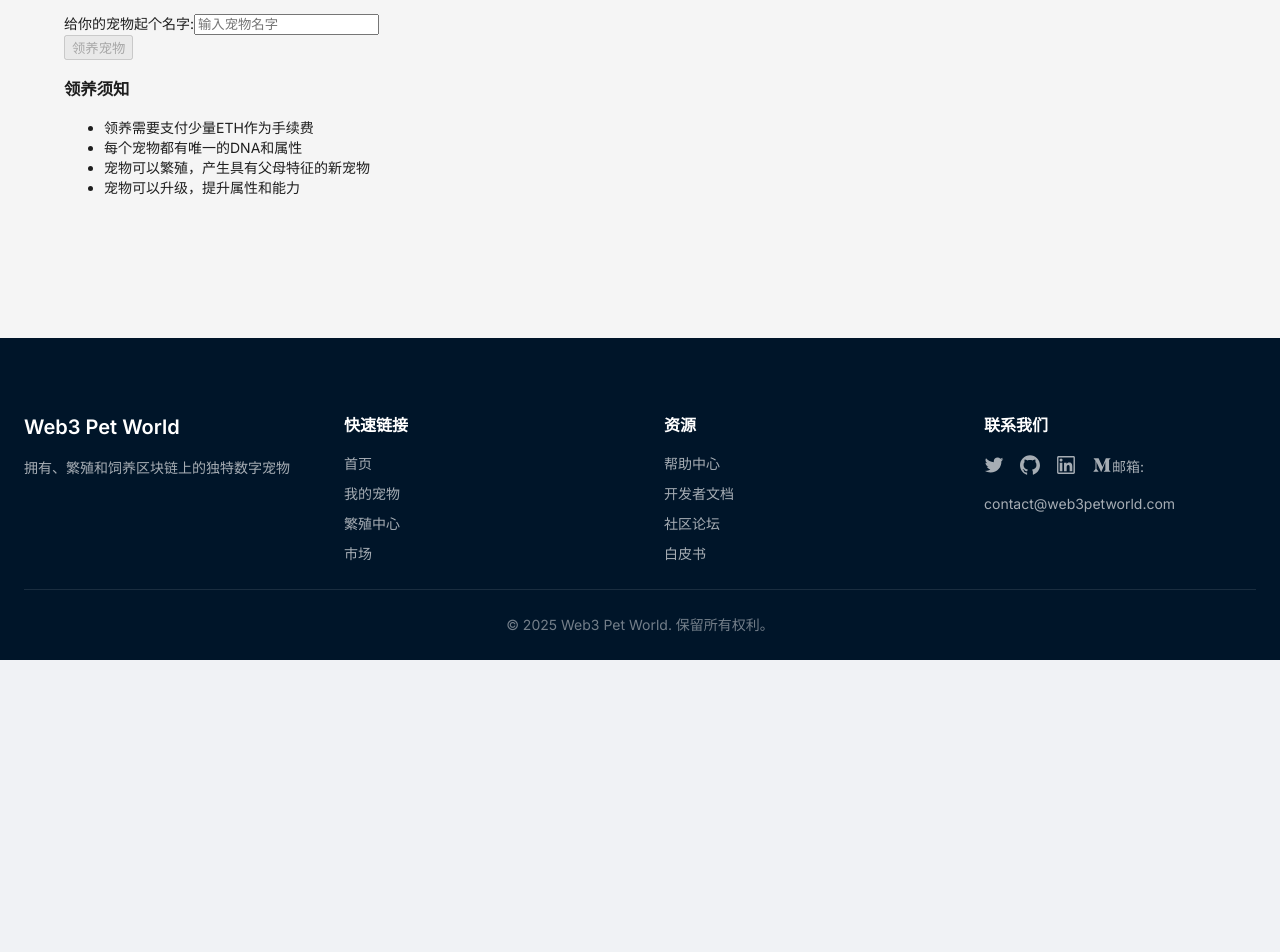
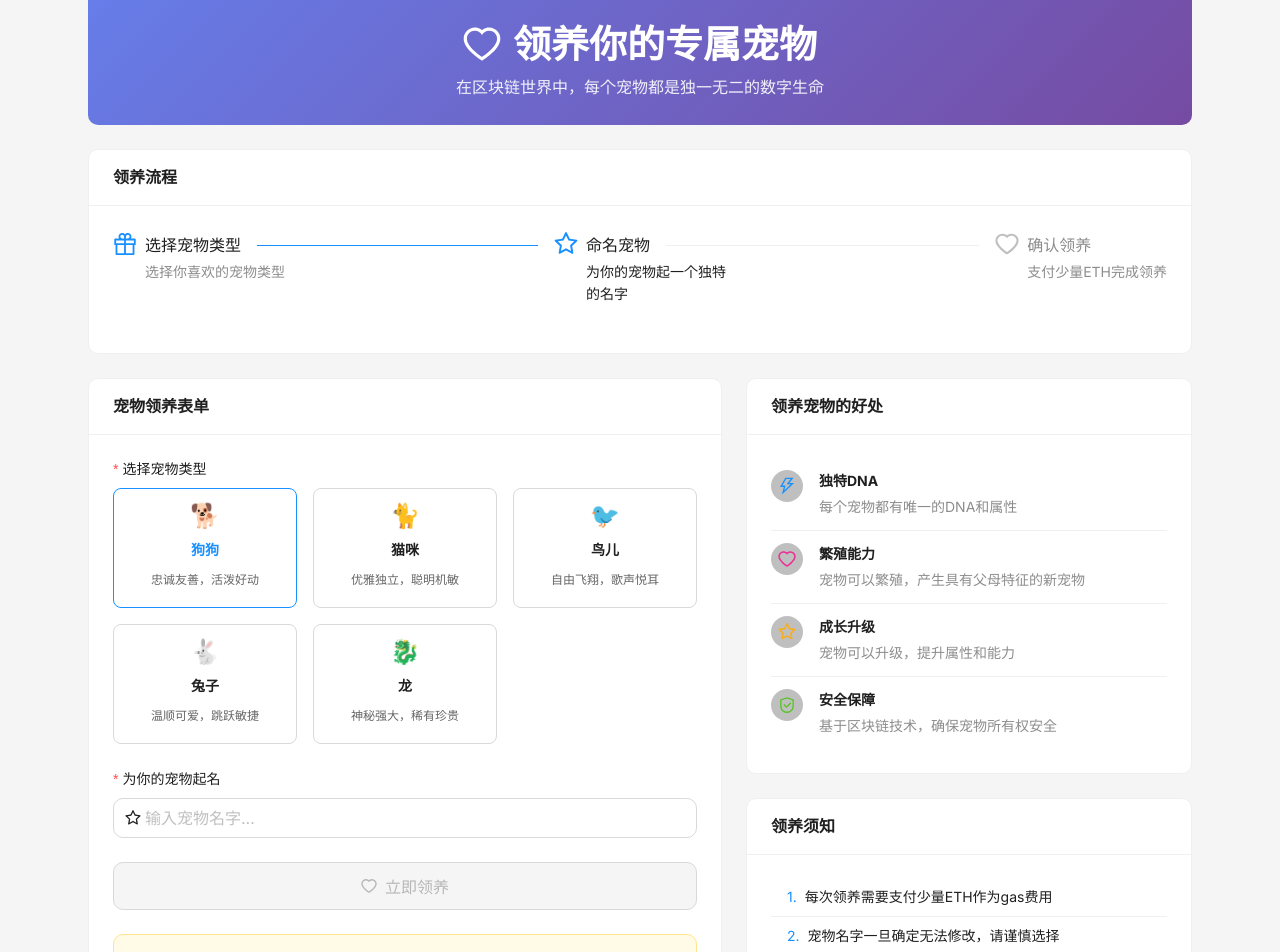
Before and after one commit to hujinbin/Web3-pet, a React (Vite) app: page /adopt in a window 1280 px wide. Shown: the part 140-1092 px from the top of the page. Before the commit the page ends 800 px from the top, so only its background shows below. Built offline with nearby package versions, Linux system fonts and the light colour scheme.

Commit message:
feat: 领养宠物页面

```diff
--- a/src/pages/AdoptPet.tsx
+++ b/src/pages/AdoptPet.tsx
@@ -2,8 +2,32 @@ import React, { useState } from 'react';
 import { useSelector, useDispatch } from 'react-redux';
 import { adoptPet } from '../store/petSlice';
 import type { RootState } from '../store/store';
-import LoadingSpinner from '../components/LoadingSpinner';
-import ErrorMessage from '../components/ErrorMessage';
+import {
+  Card,
+  Form,
+  Input,
+  Button,
+  Typography,
+  Alert,
+  Spin,
+  List,
+  Row,
+  Col,
+  Select,
+  Avatar,
+  Space,
+  Divider,
+  Steps,
+  Radio
+} from 'antd';
+import {
+  HeartOutlined,
+  CheckCircleOutlined,
+  GiftOutlined,
+  StarOutlined,
+  ThunderboltOutlined,
+  SafetyOutlined
+} from '@ant-design/icons';
 
 interface AdoptPetPageProps {}
 
@@ -13,7 +37,20 @@ const AdoptPetPage: React.FC<AdoptPetPageProps> = () => {
   const dispatch = useDispatch();
 
   const [petName, setPetName] = useState('');
+  const [petType, setPetType] = useState('dog');
   const [adoptionSuccess, setAdoptionSuccess] = useState(false);
+  const [form] = Form.useForm();
+
+  const { Title, Paragraph, Text } = Typography;
+
+  // 宠物类型选项
+  const petTypes = [
+    { value: 'dog', label: '狗狗', icon: '🐕', description: '忠诚友善，活泼好动' },
+    { value: 'cat', label: '猫咪', icon: '🐈', description: '优雅独立，聪明机敏' },
+    { value: 'bird', label: '鸟儿', icon: '🐦', description: '自由飞翔，歌声悦耳' },
+    { value: 'rabbit', label: '兔子', icon: '🐇', description: '温顺可爱，跳跃敏捷' },
+    { value: 'dragon', label: '龙', icon: '🐉', description: '神秘强大，稀有珍贵' }
+  ];
 
   const handleNameChange = (e: React.ChangeEvent<HTMLInputElement>) => {
     setPetName(e.target.value);
@@ -28,6 +65,7 @@ const AdoptPetPage: React.FC<AdoptPetPageProps> = () => {
       await dispatch(adoptPet(petName));
       setAdoptionSuccess(true);
       setPetName('');
+      form.resetFields();
 
       // 3秒后返回首页
       setTimeout(() => {
@@ -38,77 +76,259 @@ const AdoptPetPage: React.FC<AdoptPetPageProps> = () => {
     }
   };
 
+  const adoptionSteps = [
+    {
+      title: '选择宠物类型',
+      description: '选择你喜欢的宠物类型',
+      icon: <GiftOutlined />
+    },
+    {
+      title: '命名宠物',
+      description: '为你的宠物起一个独特的名字',
+      icon: <StarOutlined />
+    },
+    {
+      title: '确认领养',
+      description: '支付少量ETH完成领养',
+      icon: <HeartOutlined />
+    }
+  ];
+
+  const adoptionBenefits = [
+    {
+      title: '独特DNA',
+      description: '每个宠物都有唯一的DNA和属性',
+      icon: <ThunderboltOutlined style={{ color: '#1890ff' }} />
+    },
+    {
+      title: '繁殖能力',
+      description: '宠物可以繁殖，产生具有父母特征的新宠物',
+      icon: <HeartOutlined style={{ color: '#eb2f96' }} />
+    },
+    {
+      title: '成长升级',
+      description: '宠物可以升级，提升属性和能力',
+      icon: <StarOutlined style={{ color: '#faad14' }} />
+    },
+    {
+      title: '安全保障',
+      description: '基于区块链技术，确保宠物所有权安全',
+      icon: <SafetyOutlined style={{ color: '#52c41a' }} />
+    }
+  ];
+
   return (
-    <div className="max-w-md mx-auto">
-      <h2 className="text-2xl font-bold mb-6 text-primary">领养新宠物</h2>
+    <div style={{ padding: '24px', maxWidth: '1200px', margin: '0 auto' }}>
+      {/* 页面头部横幅 */}
+      <Card
+        style={{
+          marginBottom: '24px',
+          background: 'linear-gradient(135deg, #667eea 0%, #764ba2 100%)',
+          border: 'none'
+        }}
+      >
+        <Row align="middle" justify="center">
+          <Col xs={24} md={16} style={{ textAlign: 'center' }}>
+            <Title level={1} style={{ color: 'white', marginBottom: '8px' }}>
+              <HeartOutlined style={{ marginRight: '12px' }} />
+              领养你的专属宠物
+            </Title>
+            <Paragraph style={{ color: 'rgba(255,255,255,0.9)', fontSize: '16px', marginBottom: 0 }}>
+              在区块链世界中，每个宠物都是独一无二的数字生命
+            </Paragraph>
+          </Col>
+        </Row>
+      </Card>
 
+      {/* 领养步骤 */}
+      <Card title="领养流程" style={{ marginBottom: '24px' }}>
+        <Steps
+          current={adoptionSuccess ? 3 : (petName ? 2 : (petType ? 1 : 0))}
+          items={adoptionSteps}
+          style={{ marginBottom: '24px' }}
+        />
+      </Card>
+
+      <Row gutter={[24, 24]}>
+        {/* 左侧：领养表单 */}
+        <Col xs={24} lg={14}>
+          <Card title="宠物领养表单" style={{ height: 'fit-content' }}>
+            {adoptionSuccess ? (
+              <Alert
+                message="领养成功！"
+                description="恭喜你成功领养了一只可爱的宠物！正在跳转到首页..."
+                type="success"
+                showIcon
+                icon={<CheckCircleOutlined />}
+                style={{ marginBottom: '16px' }}
+              />
+            ) : (
+              <Form
+                form={form}
+                layout="vertical"
+                onFinish={handleAdopt}
+                initialValues={{ petType: 'dog' }}
+              >
+                {/* 宠物类型选择 */}
+                <Form.Item
+                  label="选择宠物类型"
+                  name="petType"
+                  rules={[{ required: true, message: '请选择宠物类型' }]}
+                >
+                  <Radio.Group
+                    value={petType}
+                    onChange={(e) => setPetType(e.target.value)}
+                    style={{ width: '100%' }}
+                  >
+                    <Row gutter={[16, 16]}>
+                      {petTypes.map((type) => (
+                        <Col xs={12} sm={8} key={type.value}>
+                          <Radio.Button
+                            value={type.value}
+                            style={{
+                              width: '100%',
+                              height: 'auto',
+                              padding: '12px',
+                              textAlign: 'center'
+                            }}
+                          >
+                            <div>
+                              <div style={{ fontSize: '24px', marginBottom: '4px' }}>
+                                {type.icon}
+                              </div>
+                              <div style={{ fontWeight: 'bold' }}>{type.label}</div>
+                              <div style={{ fontSize: '12px', color: '#666' }}>
+                                {type.description}
+                              </div>
+                            </div>
+                          </Radio.Button>
+                        </Col>
+                      ))}
+                    </Row>
+                  </Radio.Group>
+                </Form.Item>
+
+                {/* 宠物命名 */}
+                <Form.Item
+                  label="为你的宠物起名"
+                  name="petName"
+                  rules={[
+                    { required: true, message: '请为你的宠物起一个名字' },
+                    { min: 2, message: '宠物名字至少需要2个字符' },
+                    { max: 20, message: '宠物名字不能超过20个字符' }
+                  ]}
+                >
+                  <Input
+                    placeholder="输入宠物名字..."
+                    value={petName}
+                    onChange={handleNameChange}
+                    size="large"
+                    prefix={<StarOutlined />}
+                  />
+                </Form.Item>
+
+                {/* 错误提示 */}
+                {error && (
+                  <Alert
+                    message="领养失败"
+                    description={error}
+                    type="error"
+                    showIcon
+                    style={{ marginBottom: '16px' }}
+                  />
+                )}
+
+                {/* 领养按钮 */}
+                <Form.Item>
+                  <Button
+                    type="primary"
+                    size="large"
+                    loading={adopting}
+                    disabled={!account || !contract || !petName.trim()}
+                    onClick={handleAdopt}
+                    style={{ width: '100%', height: '48px' }}
+                    icon={<HeartOutlined />}
+                  >
+                    {adopting ? '领养中...' : '立即领养'}
+                  </Button>
+                </Form.Item>
+
+                {!account && (
+                  <Alert
+                    message="请先连接钱包"
+                    description="你需要连接MetaMask钱包才能领养宠物"
+                    type="warning"
+                    showIcon
+                    style={{ marginTop: '16px' }}
+                  />
+                )}
+              </Form>
+            )}
+          </Card>
+        </Col>
+
+        {/* 右侧：领养须知和好处 */}
+        <Col xs={24} lg={10}>
+          {/* 领养好处 */}
+          <Card title="领养宠物的好处" style={{ marginBottom: '24px' }}>
+            <List
+              dataSource={adoptionBenefits}
+              renderItem={(item) => (
+                <List.Item>
+                  <List.Item.Meta
+                    avatar={<Avatar icon={item.icon} />}
+                    title={item.title}
+                    description={item.description}
+                  />
+                </List.Item>
+              )}
+            />
+          </Card>
+
+          {/* 领养须知 */}
+          <Card title="领养须知" style={{ marginBottom: '24px' }}>
+            <List
+              size="small"
+              dataSource={[
+                '每次领养需要支付少量ETH作为gas费用',
+                '宠物名字一旦确定无法修改，请谨慎选择',
+                '每个宠物都有独特的DNA和属性',
+                '宠物可以通过繁殖产生后代',
+                '请确保钱包中有足够的ETH余额',
+                '领养成功后，宠物将立即出现在你的收藏中'
+              ]}
+              renderItem={(item, index) => (
+                <List.Item>
+                  <Text>
+                    <span style={{ color: '#1890ff', marginRight: '8px' }}>
+                      {index + 1}.
+                    </span>
+                    {item}
+                  </Text>
+                </List.Item>
+              )}
+            />
+          </Card>
+        </Col>
+      </Row>
+
+      {/* 加载状态 */}
       {loading && (
-        <div className="flex justify-center my-8">
-          <LoadingSpinner />
+        <div style={{
+          position: 'fixed',
+          top: 0,
+          left: 0,
+          right: 0,
+          bottom: 0,
+          background: 'rgba(255,255,255,0.8)',
+          display: 'flex',
+          alignItems: 'center',
+          justifyContent: 'center',
+          zIndex: 1000
+        }}>
+          <Spin size="large" tip="正在处理中..." />
         </div>
       )}
-
-      {error && (
-        <ErrorMessage message={error} />
-      )}
-
-      {adoptionSuccess && (
-        <div className="bg-green-100 border border-green-400 text-green-700 px-4 py-3 rounded mb-4">
-          <strong>成功!</strong> 你的新宠物已经领养成功！
-        </div>
-      )}
-
-      <div className="bg-white rounded-xl p-6 shadow-md">
-        <div className="mb-4">
-          <label htmlFor="petName" className="block text-gray-700 font-medium mb-2">给你的宠物起个名字:</label>
-          <input
-            type="text"
-            id="petName"
-            value={petName}
-            onChange={handleNameChange}
-            className="w-full px-4 py-2 border border-gray-300 rounded-lg focus:outline-none focus:ring-2 focus:ring-primary/50 focus:border-primary"
-            placeholder="输入宠物名字"
-          />
-        </div>
-
-        <button
-          onClick={handleAdopt}
-          className="w-full btn-accent"
-          disabled={!petName.trim() || adopting || !account || !contract}
-        >
-          {adopting ? (
-            <>
-              <i className="fa fa-spinner fa-spin mr-2"></i>领养中...
-            </>
-          ) : (
-            <>
-              <i className="fa fa-heart mr-2"></i>领养宠物
-            </>
-          )}
-        </button>
-      </div>
-
-      <div className="mt-6 bg-white rounded-xl p-6 shadow-md">
-        <h3 className="font-bold text-lg mb-3">领养须知</h3>
-        <ul className="space-y-2 text-gray-700">
-          <li className="flex items-start">
-            <i className="fa fa-check-circle text-green-500 mt-1 mr-2"></i>
-            <span>领养需要支付少量ETH作为手续费</span>
-          </li>
-          <li className="flex items-start">
-            <i className="fa fa-check-circle text-green-500 mt-1 mr-2"></i>
-            <span>每个宠物都有唯一的DNA和属性</span>
-          </li>
-          <li className="flex items-start">
-            <i className="fa fa-check-circle text-green-500 mt-1 mr-2"></i>
-            <span>宠物可以繁殖，产生具有父母特征的新宠物</span>
-          </li>
-          <li className="flex items-start">
-            <i className="fa fa-check-circle text-green-500 mt-1 mr-2"></i>
-            <span>宠物可以升级，提升属性和能力</span>
-          </li>
-        </ul>
-      </div>
     </div>
   );
 };
```
